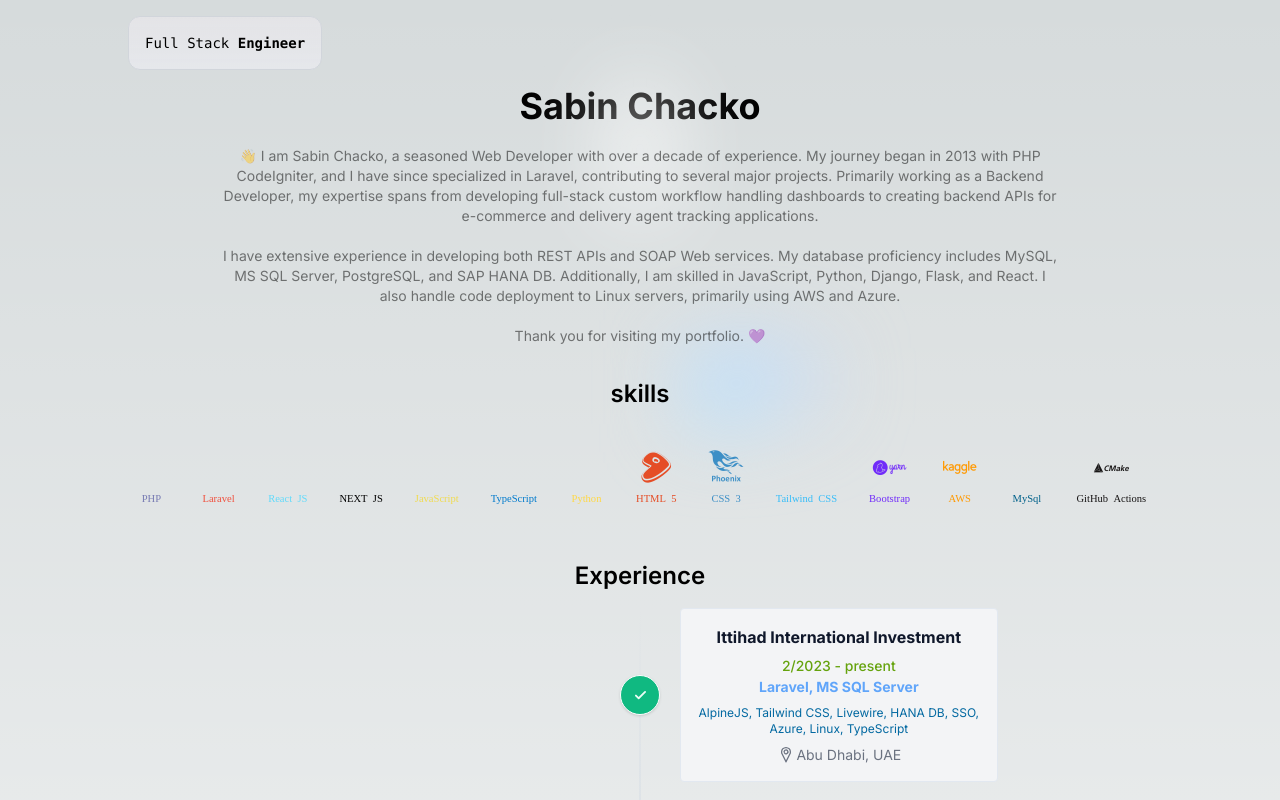
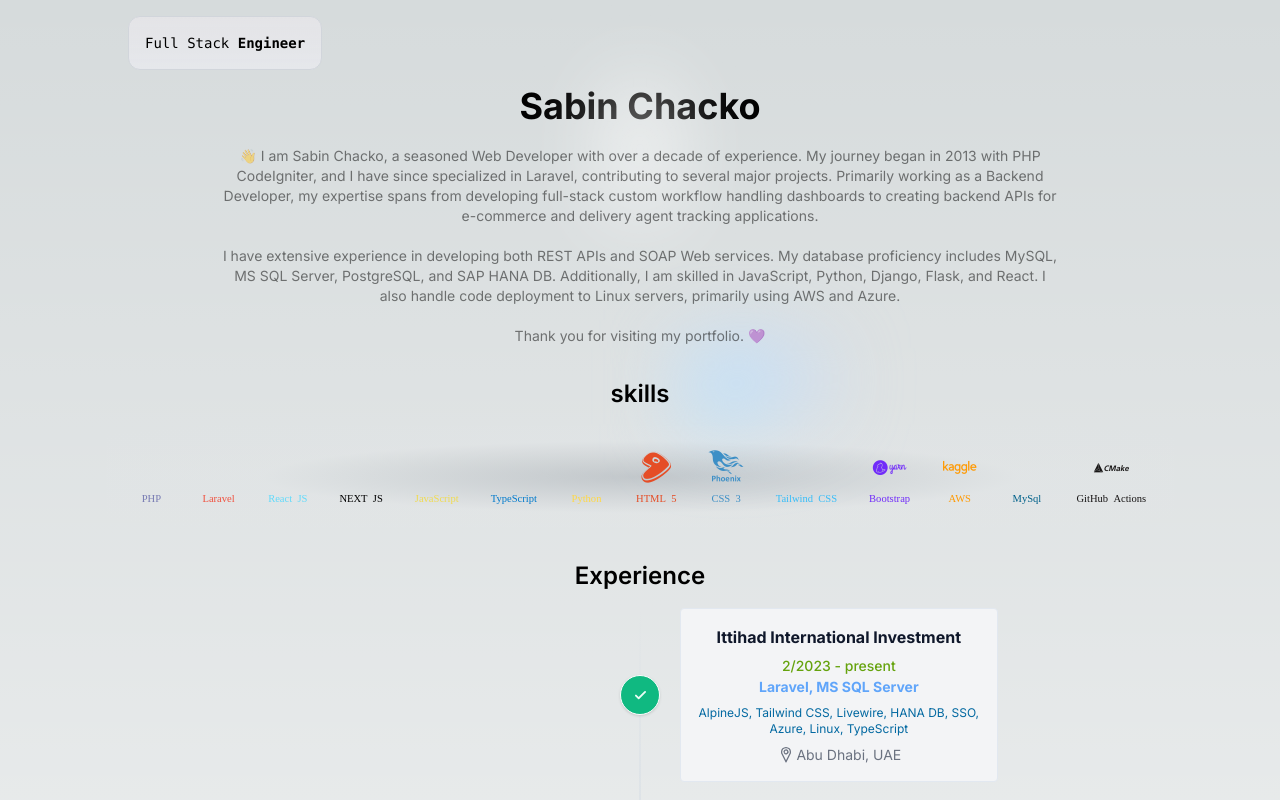
Before and after one commit to sabinchacko03/sabinchacko03.github.io, a Next.js app: page / in a window 1280 px wide. Shown: the top 800 px of the page. Built offline with nearby package versions, Linux system fonts and the light colour scheme.

Commit message:
Design corrections

```diff
--- a/app/page.js
+++ b/app/page.js
@@ -39,7 +39,7 @@ export default function Home() {
       <div className="text-center mt-4">
         <h2 className={`text-2xl font-semibold my-4`}>skills</h2>
 
-        <div className="relative ">
+        <div className="relative bg-[radial-gradient(ellipse_at_center,_var(--tw-gradient-stops))] from-gray-600/20 via-gray-200/10 to-transparent">
           <ul className="flex gap-2 flex-wrap justify-center dark:bg-gray-800 p-4 rounded-lg">
             {skills.map((skill, i) => {
               return (
```
